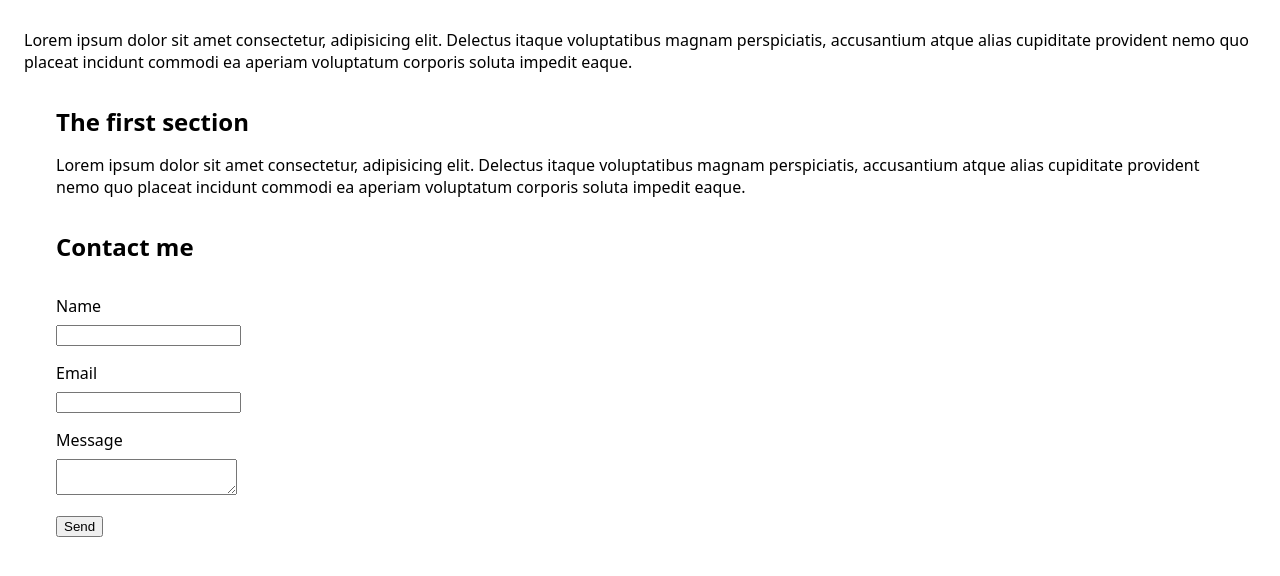
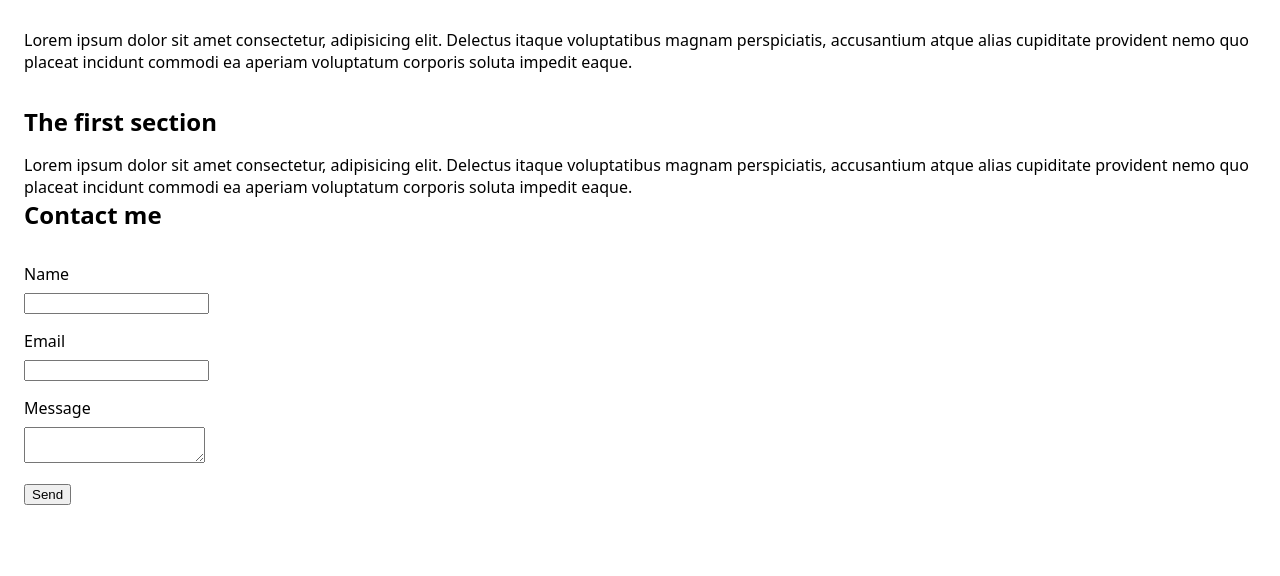
Before and after one commit to DominicSimpson/fandccssworkshop, a plain HTML site: page index.html in a window 1280 px wide. Shown: the part 70-646 px from the top of the page. Drawn offline with Linux system fonts and the light colour scheme.

Commit message:
Update Challenge Two
Using Stack in CSS

```diff
--- a/index.html
+++ b/index.html
@@ -3,7 +3,7 @@
   <head>
     <meta charset="UTF-8" />
     <meta name="viewport" content="width=device-width, initial-scale=1.0" />
-    <title>Challenge 1 | CSS Layout Workshop</title>
+    <title>Challenge 2 | CSS Layout Workshop</title>
 
     <style>
       * {
@@ -19,10 +19,6 @@
       body {
         font-family: system-ui, sans-serif;
         padding: 1.5rem;
-      }
-
-      section {
-        margin: 2rem;
       }
 
       .stack-sm > * + * {
```
